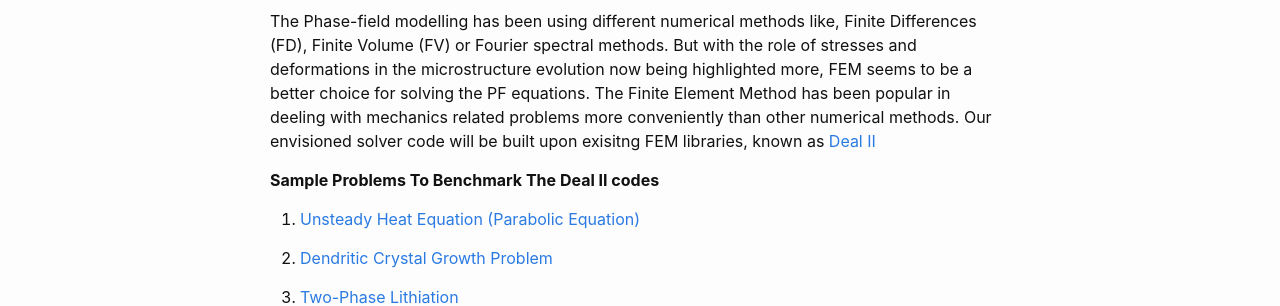
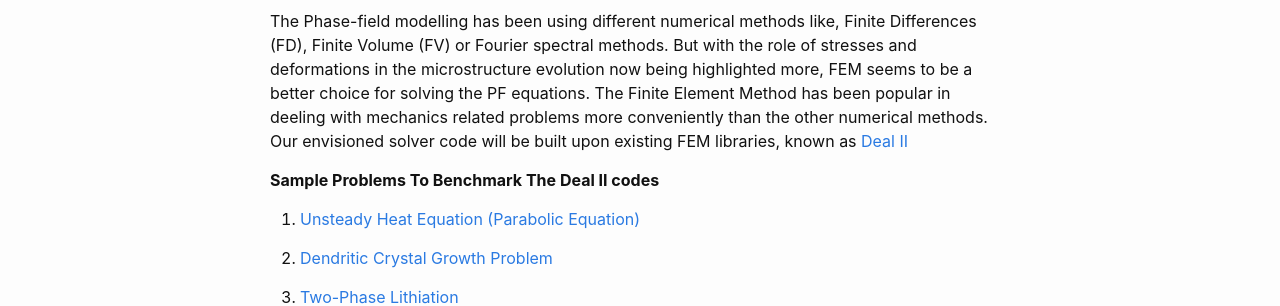
Before and after one commit to umairhussaincmm/umairhussaincmm.github.io, a Jekyll site: the page built from index.markdown, in a window 1280 px wide. Shown: the part 1636-1942 px from the top of the page. Built offline with Jekyll 4.4.1, drawn with Linux system fonts in a browser that asks for light colours.

Commit message:
Update index.markdown

```diff
--- a/index.markdown
+++ b/index.markdown
@@ -46,8 +46,8 @@ the system.
 
 The Phase-field modelling has been using different numerical methods like, Finite Differences (FD), Finite Volume (FV) or Fourier spectral methods. But with
 the role of stresses and deformations in the microstructure evolution now being highlighted more, FEM seems to be a better choice for solving the PF equations.
-The Finite Element Method has been popular in deeling with mechanics related problems more conveniently than other numerical methods. Our envisioned solver code
-will be built upon exisitng FEM libraries, known as [Deal II](https://www.dealii.org/)
+The Finite Element Method has been popular in deeling with mechanics related problems more conveniently than the other numerical methods. Our envisioned solver code
+will be built upon existing FEM libraries, known as [Deal II](https://www.dealii.org/)
 
 **Sample Problems To Benchmark The Deal II codes**
 
```
